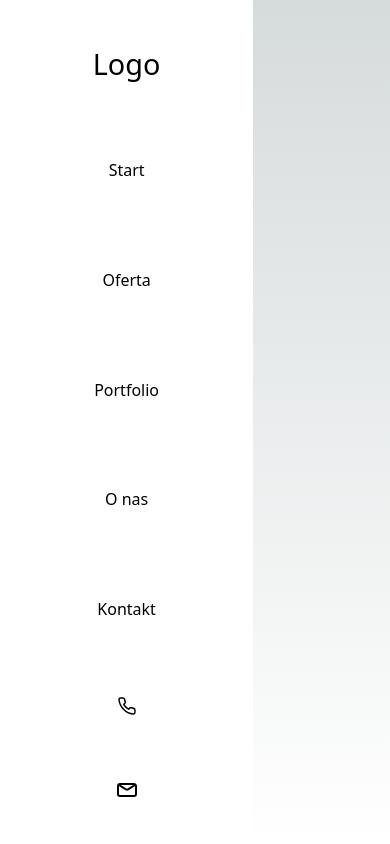
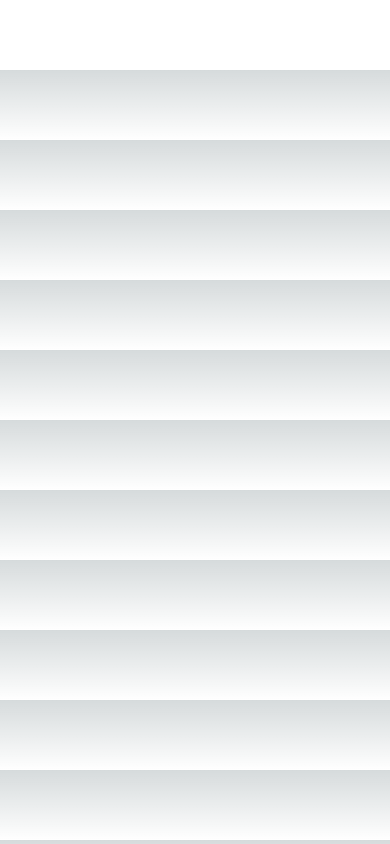
Before and after one commit to psychologianauki/OurSite, a Next.js app: page / in a window 390 px wide. Built offline with nearby package versions, Linux system fonts and the light colour scheme.

Commit message:
navbar for mobile init

```diff
--- a/src/Components/Navbar/Navbar.module.css
+++ b/src/Components/Navbar/Navbar.module.css
@@ -57,8 +57,18 @@
 .iconPhone,
 .iconEmail {
   width: 100%;
-
+  height: 40px;
   display: flex;
   justify-content: center;
   align-items: center;
 }
+@media screen and (max-width: 768px) {
+  .webNav {
+    display: none;
+  }
+  .mobileNav {
+    display: block;
+    height: 70px;
+    background-color: white;
+  }
+}
--- a/src/Components/Navbar/Navbar.tsx
+++ b/src/Components/Navbar/Navbar.tsx
@@ -95,7 +95,11 @@ export default function Navbar() {
         </div>
       </div>
 
-      <div className={styles.mobileNav}>mobileNav</div>
+      <div className={styles.mobileNav}>
+        <div></div>
+        <div></div>
+        <div></div>
+      </div>
     </div>
   );
 }
```
